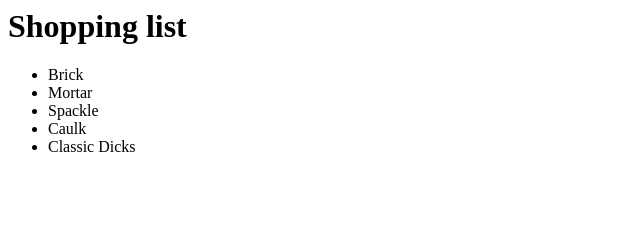
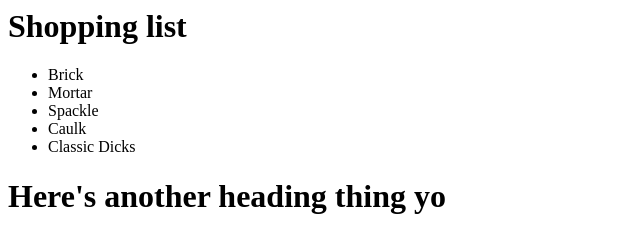
Before and after one commit to gavinschriver/test, a plain HTML site: page index.html in a window 1280 px wide. Shown: the whole page, without its empty margins (0-640 px from the left). Drawn offline with Linux system fonts and the light colour scheme.

Commit message:
added header text at bottom

```diff
--- a/index.html
+++ b/index.html
@@ -6,3 +6,5 @@
 	<li>Caulk</li>
 	<li>Classic Dicks</li>
 </ul>
+
+<h1>Here's another heading thing yo</h1>
```
